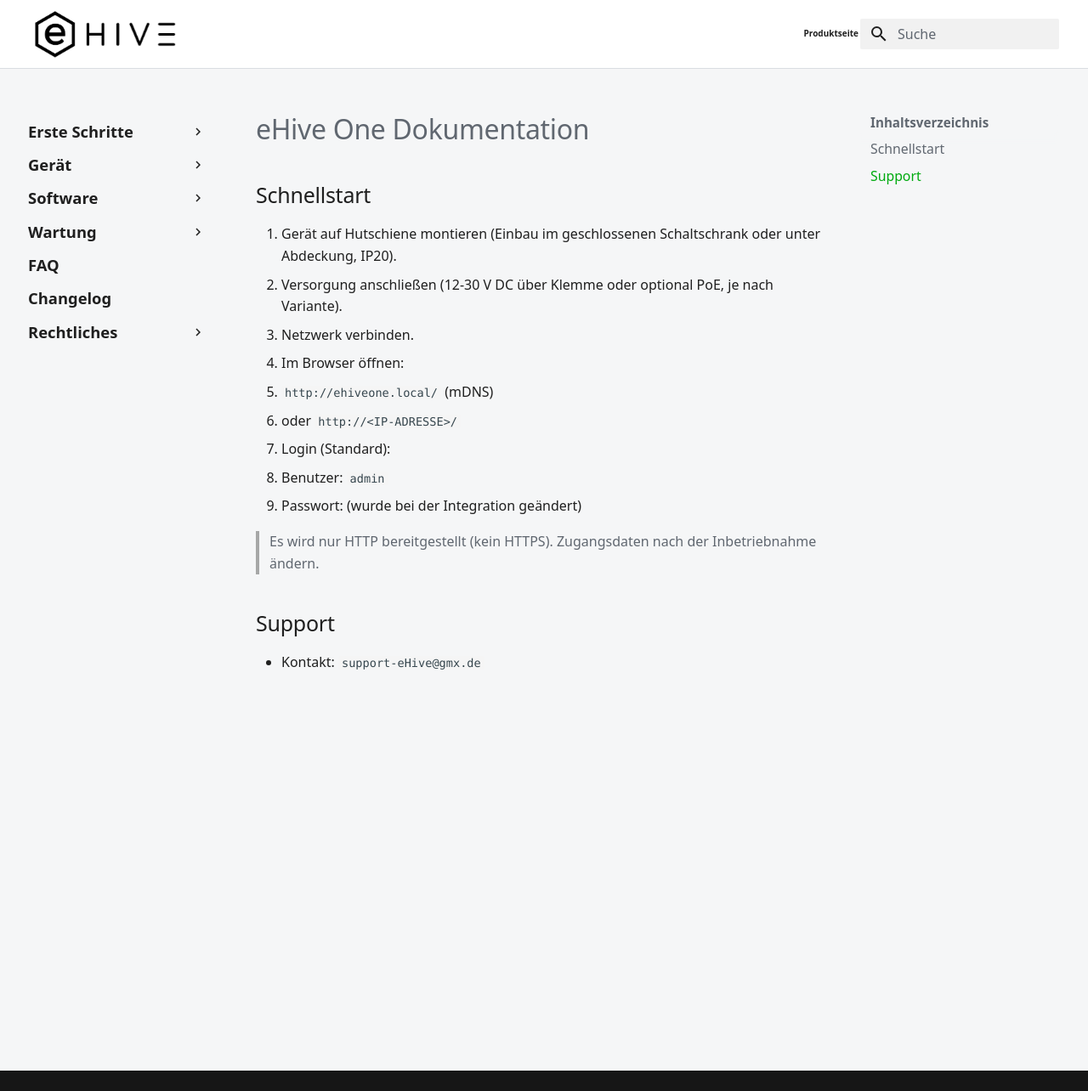
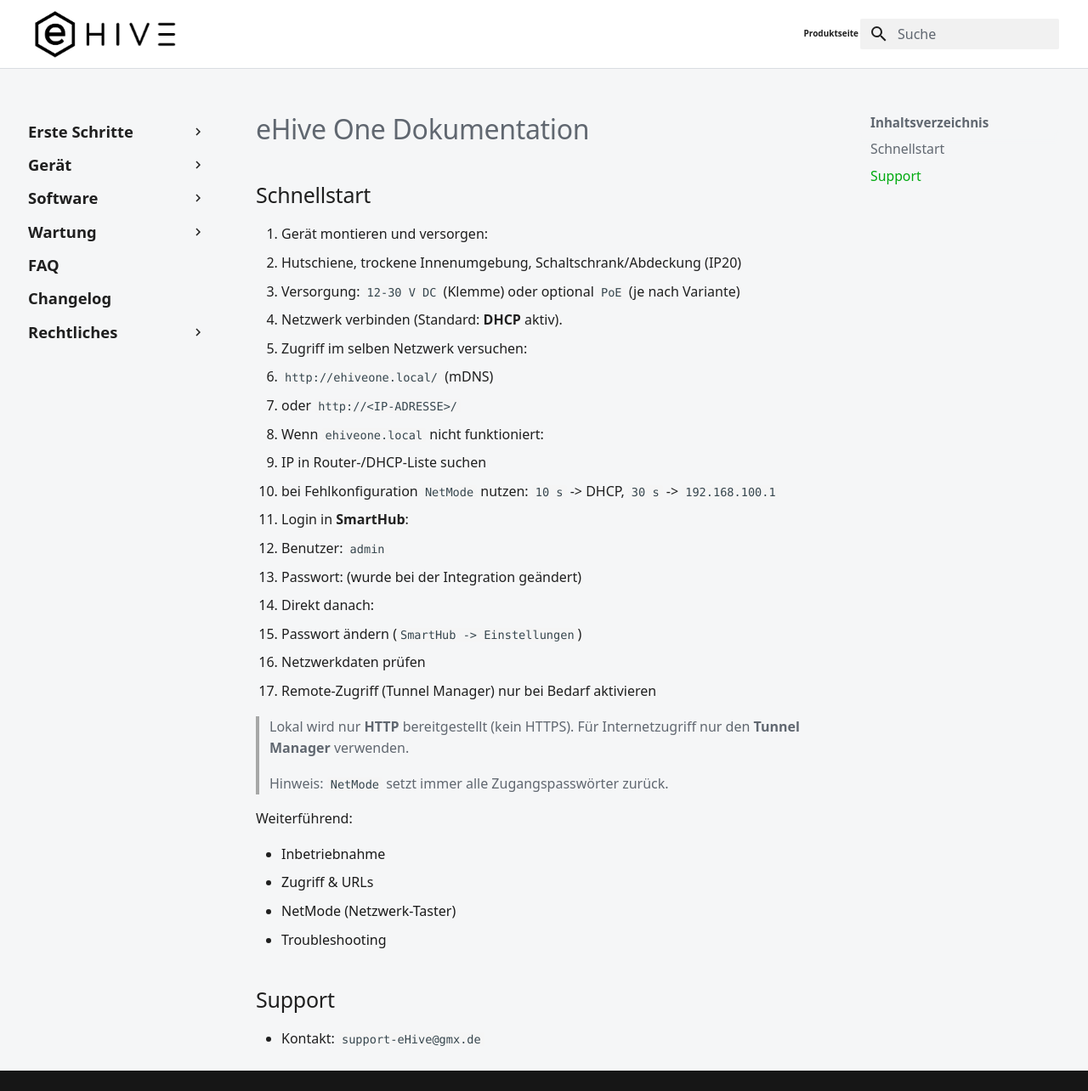
Before and after one commit to ehive-dev/doc, an MkDocs documentation site: the page built from docs/index.md, in a window 1280 px wide and 1284 px high. Shown: the whole window at 85% size. Built offline with MkDocs 1.6.1 and Material for MkDocs 9.7.7, drawn with Linux system fonts in a browser that asks for light colours.

Commit message:
docs: improve quickstart and fix mobile navigation

```diff
--- a/docs/assets/stylesheets/extra-v2.css
+++ b/docs/assets/stylesheets/extra-v2.css
@@ -114,10 +114,6 @@ textarea {
   border-bottom-color: rgb(0 0 0 / 12%);
 }
 
-.md-sidebar--primary .md-nav__title {
-  display: none;
-}
-
 .md-sidebar--primary .md-nav--primary > .md-nav__list > .md-nav__item > .md-nav__link,
 .md-sidebar--primary .md-nav--primary > .md-nav__list > .md-nav__item > label.md-nav__link {
   font-size: 0.92rem;
@@ -195,6 +191,12 @@ textarea {
 }
 
 @media screen and (min-width: 60em) {
+  /* Hide only the redundant root title on desktop, keep mobile back-navigation titles visible */
+  .md-sidebar--primary .md-nav--primary > .md-nav__title,
+  .md-sidebar--primary .md-nav--primary > label.md-nav__title {
+    display: none;
+  }
+
   .md-sidebar--primary {
     margin-left: -0.65rem;
     margin-right: 0.9rem;
--- a/docs/index.md
+++ b/docs/index.md
@@ -2,17 +2,34 @@
 
 ## Schnellstart
 
-1. Gerät auf Hutschiene montieren (Einbau im geschlossenen Schaltschrank oder unter Abdeckung, IP20).
-2. Versorgung anschließen (12-30 V DC über Klemme oder optional PoE, je nach Variante).
-3. Netzwerk verbinden.
-4. Im Browser öffnen:
+1. Gerät montieren und versorgen:
+   - Hutschiene, trockene Innenumgebung, Schaltschrank/Abdeckung (IP20)
+   - Versorgung: `12-30 V DC` (Klemme) oder optional `PoE` (je nach Variante)
+2. Netzwerk verbinden (Standard: **DHCP** aktiv).
+3. Zugriff im selben Netzwerk versuchen:
    - `http://ehiveone.local/` (mDNS)
    - oder `http://<IP-ADRESSE>/`
-5. Login (Standard):
+4. Wenn `ehiveone.local` nicht funktioniert:
+   - IP in Router-/DHCP-Liste suchen
+   - bei Fehlkonfiguration `NetMode` nutzen: `10 s` -> DHCP, `30 s` -> `192.168.100.1`
+5. Login in **SmartHub**:
    - Benutzer: `admin`
    - Passwort: (wurde bei der Integration geändert)
+6. Direkt danach:
+   - Passwort ändern (`SmartHub -> Einstellungen`)
+   - Netzwerkdaten prüfen
+   - Remote-Zugriff (Tunnel Manager) nur bei Bedarf aktivieren
 
-> Es wird nur HTTP bereitgestellt (kein HTTPS). Zugangsdaten nach der Inbetriebnahme ändern.
+> Lokal wird nur **HTTP** bereitgestellt (kein HTTPS). Für Internetzugriff nur den **Tunnel Manager** verwenden.
+>
+> Hinweis: `NetMode` setzt immer alle Zugangspasswörter zurück.
+
+Weiterführend:
+
+- [Inbetriebnahme](getting-started.md)
+- [Zugriff & URLs](access.md)
+- [NetMode (Netzwerk-Taster)](software/netmode.md)
+- [Troubleshooting](maintenance/troubleshooting.md)
 
 ## Support
 
```
Also changed, not shown: docs/access.md (+6 -0 lines), docs/getting-started.md (+9 -4 lines), docs/hardware/connectors.md (+2 -2 lines).
